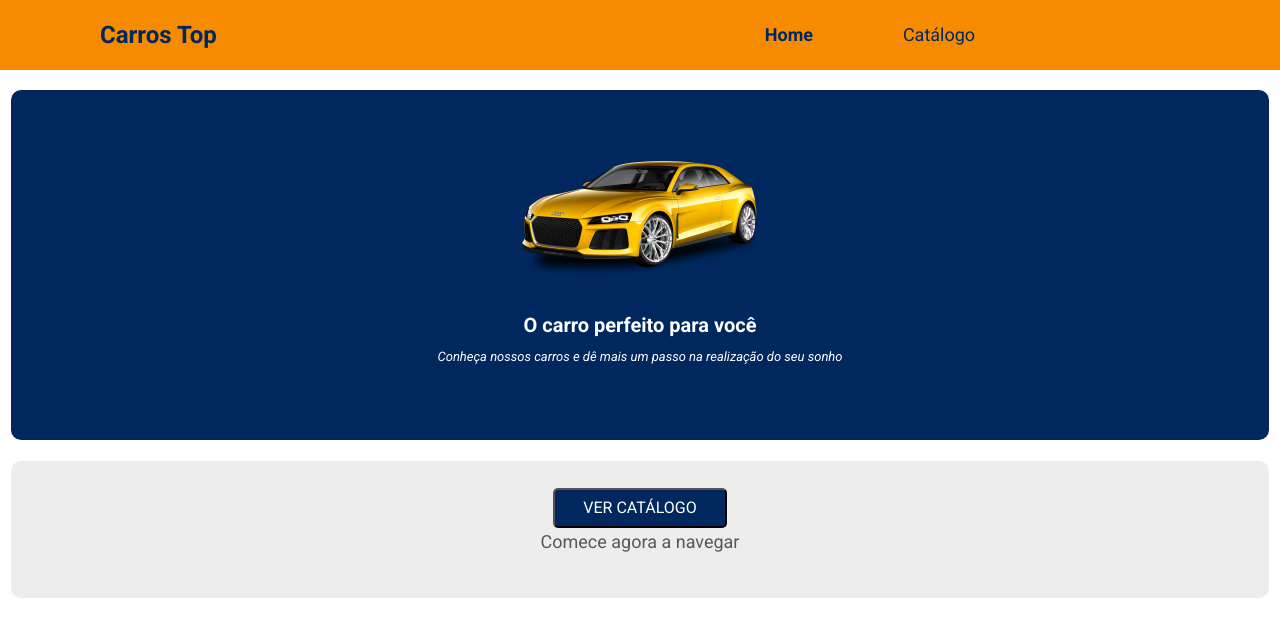
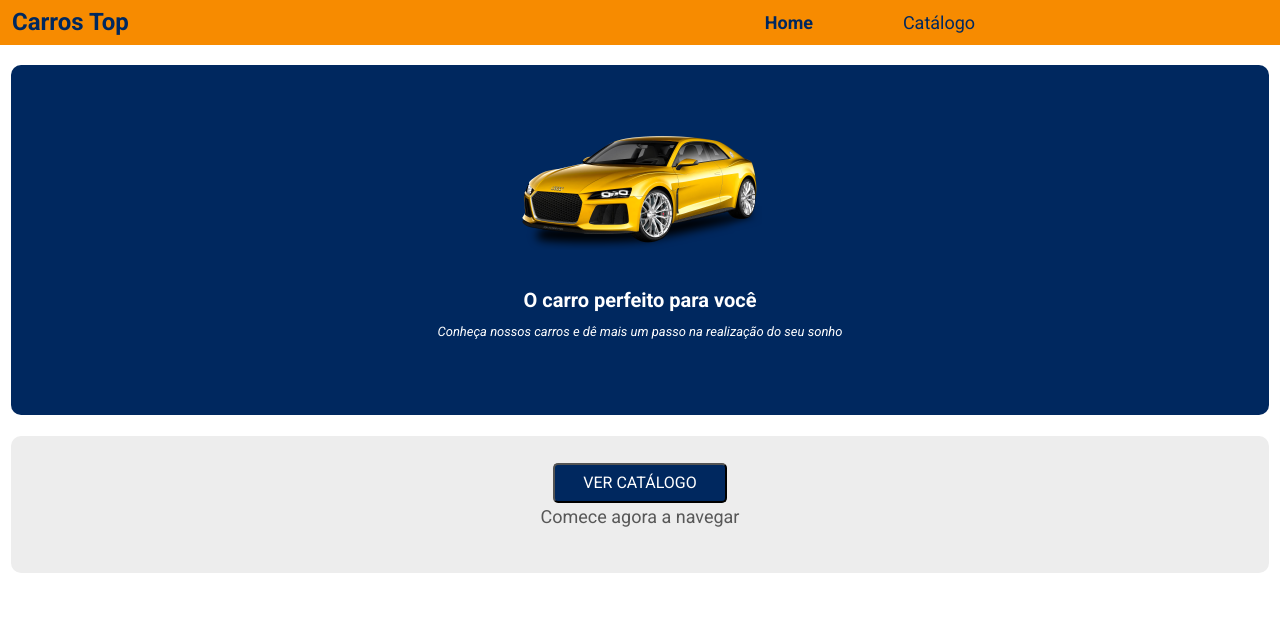
Before and after one commit to Jpoao/layout-challenge, a React (Create React App) app: page / in a window 1280 px wide. Shown: the top 636 px of the page. Built offline with nearby package versions, Linux system fonts and the light colour scheme.

Commit message:
adjusting hamburguer and 'ver catalogo' buttons

```diff
--- a/package.json
+++ b/package.json
@@ -3,6 +3,7 @@
   "version": "0.1.0",
   "private": true,
   "dependencies": {
+    "@popperjs/core": "^2.9.2",
     "@testing-library/jest-dom": "^5.11.4",
     "@testing-library/react": "^11.1.0",
     "@testing-library/user-event": "^12.1.10",
--- a/src/components/NavBar/index.tsx
+++ b/src/components/NavBar/index.tsx
@@ -1,15 +1,16 @@
 import { NavLink, Link } from "react-router-dom";
 import "./styles.css";
 
+import "bootstrap/js/src/collapse.js";
+
+
 const NavBar = () => {
   return (
-    <nav className="navbar navbar-expand-md navbar-dark bg-primary main-nav">
+    <nav className="navbar navbar-expand-md navbar-light bg-primary main-nav">
       <div className="container-fluid">
-        <div className = "nav-logo">
           <Link to="/" className="navbar-logo-text">
             <h4>Carros Top</h4>
           </Link>
-        </div>
 
         <button
           className="navbar-toggler custom-toggler"
--- a/src/components/NavBar/styles.css
+++ b/src/components/NavBar/styles.css
@@ -22,7 +22,7 @@
 }
 
 .main-nav {
-    height: 70px;
+    height: auto;
 }
 
 .main-menu a.active{
--- a/src/pages/Home/index.tsx
+++ b/src/pages/Home/index.tsx
@@ -1,5 +1,6 @@
 import "./styles.css";
 import car from "assets/images/homeCar.png";
+import { Link } from "react-router-dom";
 
 const Home = () => {
   return (
@@ -12,7 +13,9 @@ const Home = () => {
         </p>
       </div>
       <div className="home-botton-container">
-        <button>VER CATÁLOGO</button>
+        <button>
+          <Link to="/catalog">VER CATÁLOGO</Link>
+        </button>
         <p>Comece agora a navegar</p>
       </div>
     </div>
```
Also changed, not shown: 1 other file (tests, documents, lock files or other folders).
